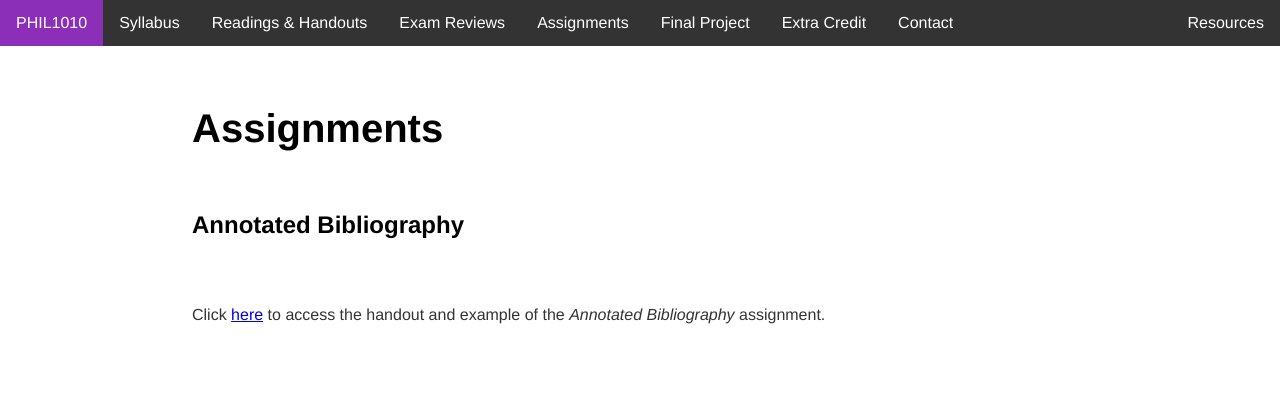
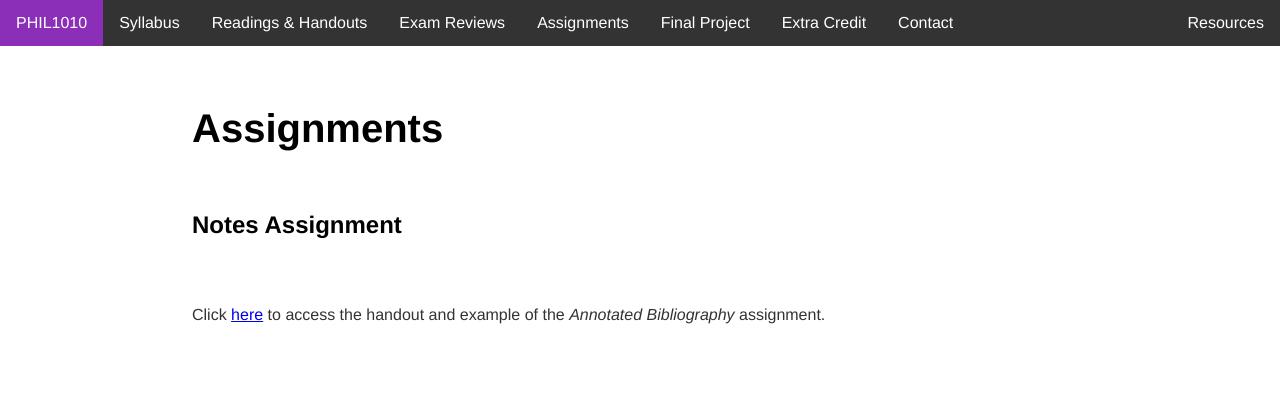
Before and after one commit to kevinjpatton/kevinjpatton.github.io, a Jekyll site: the page built from teaching/phil_1010/assignments/index.html, in a window 1280 px wide. Shown: the top 393 px of the page. Built offline with Jekyll 4.4.1, drawn with Linux system fonts in a browser that asks for light colours; Markdown is read by kramdown in place of the engine named in the settings.

Commit message:
Update index.html

```diff
--- a/teaching/phil_1010/assignments/index.html
+++ b/teaching/phil_1010/assignments/index.html
@@ -3,7 +3,7 @@ layout: 1010
 title: PHIL1010 - Assignments
 ---
 <h1>Assignments</h1>
-<h2>Annotated Bibliography</h2>
+<h2>Notes Assignment</h2>
 <p>Click <a href="/teaching/phil_1010/assignments/Handout - Annotated Bibliography Assignments.pdf" target="_blank">here</a> to access the handout and example of the <i>Annotated Bibliography</i> assignment.</p>
 <h2>Meaningful Conversations</h2>
 <p>Click <a href="/teaching/phil_1010/Handout - Interview Assignment.pdf" target="_blank">here</a> to access the handout for the <i>Meaningful Conversations</i> assignment.</p>
```
